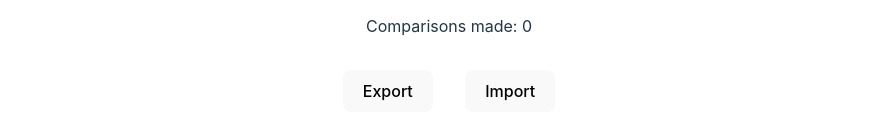
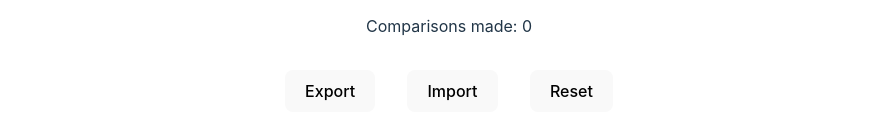
Before and after one commit to LianaVena/PokemonTierListMaker, a React (Vite) app: page / in a window 1280 px wide. Shown: the part 713-852 px from the top of the page, without its empty margins (191-1085 px from the left). Built offline with nearby package versions, Linux system fonts and the light colour scheme.

Commit message:
Added reset button

```diff
--- a/src/components/tier-list-maker.tsx
+++ b/src/components/tier-list-maker.tsx
@@ -63,6 +63,20 @@ export default function TierListMaker() {
         }
     }
 
+    function handleReset() {
+        if (window.confirm("Are you sure you want to reset?")) {
+            setNodes(shuffle(getNodes()))
+            setNode1(null)
+            setNode2(null)
+            setPokemon1(null)
+            setPokemon2(null)
+            setTierList([])
+            setCounter(0)
+            setDone(false)
+            setJsonData("")
+        }
+    }
+
     useEffect(() => {
         if (node1 && node2) {
             setPokemon1(getPokemonById(node1.id) || null)
@@ -84,7 +98,7 @@ export default function TierListMaker() {
         <>
 
             {done ? (
-                <TierListResult tierList={tierList} counter={counter}></TierListResult>
+                <TierListResult tierList={tierList} counter={counter} handleReset={handleReset}></TierListResult>
             ) : (
                 <>
                     <PairChooser pokemon1={pokemon1}
@@ -97,6 +111,7 @@ export default function TierListMaker() {
                         <button onClick={handleImport}>Import</button>
                         <input ref={inputRef} type="file" hidden onChange={handleFileUpload}/>
                     </form>
+                    <button onClick={handleReset} className="inline">Reset</button>
                 </>
             )}
         </>
--- a/src/components/tier-list-result.tsx
+++ b/src/components/tier-list-result.tsx
@@ -3,7 +3,11 @@ import {toPng} from "html-to-image"
 import {logger} from "../functions/logger.ts"
 import {PokemonObject} from "../functions/pokemon.ts"
 
-export default function TierListResult({tierList, counter}: { tierList: PokemonObject[], counter: number }) {
+export default function TierListResult({tierList, counter, handleReset}: {
+    tierList: PokemonObject[],
+    counter: number,
+    handleReset: () => void
+}) {
     const [show, setShow] = useState(false)
     const imageRef = useRef<HTMLDivElement>(null)
 
@@ -40,7 +44,8 @@ export default function TierListResult({tierList, counter}: { tierList: PokemonO
                 )}
             </div>
             <p>Comparisons made: {counter}</p>
-            <button onClick={handleClick}>Download Image</button>
+            <button onClick={handleClick} className="inline">Download Image</button>
+            <button onClick={handleReset} className="inline">Reset</button>
             {show &&
                 <div ref={imageRef}>
                     <h2>My favorite Pokémon</h2>
```
